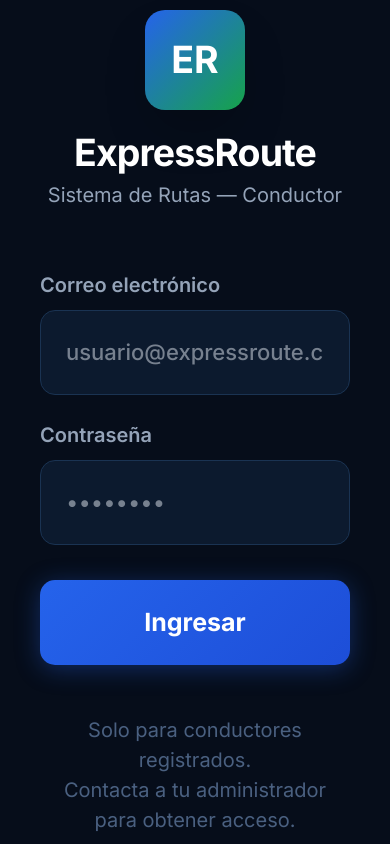
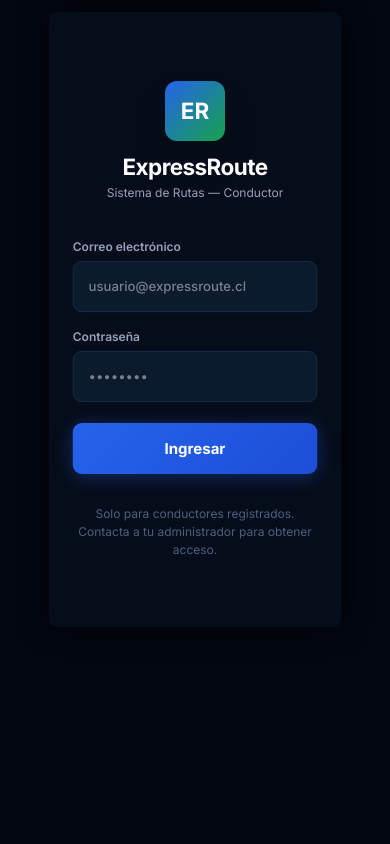
Before and after one commit to AlfonsoPV314/ExpressRoute---Mockup-funcional-para-plataforma-movil, a React (Vite) app: page / in a window 390 px wide. Built offline with nearby package versions, Linux system fonts and the light colour scheme.

Commit message:
cambiada resolucion para emular tablet

```diff
--- a/src/index.css
+++ b/src/index.css
@@ -1,10 +1,5 @@
 @import url('https://fonts.googleapis.com/css2?family=Inter:wght@300;400;500;600;700;800&display=swap');
 @import 'tailwindcss';
-
-/* Scale every rem-based Tailwind class 1.25× for landscape tablet */
-html {
-  font-size: 20px;
-}
 
 @theme {
   --font-sans: 'Inter', sans-serif;
@@ -28,22 +23,43 @@ html {
   box-sizing: border-box;
 }
 
-html, body, #root {
-  height: 100%;
-  width: 100%;
-  margin: 0;
-  padding: 0;
-  overflow: hidden;
+/* Base global */
+html {
+  font-size: 16px; /* Mantiene la escala estándar para evitar desbordes */
+  background-color: #030712; /* Fondo oscuro exterior para el PC */
 }
 
 body {
-  background: #060d1a;
+  margin: 0;
+  padding: 0;
+  background-color: #030712;
   color: #e2e8f0;
   font-family: 'Inter', sans-serif;
   -webkit-font-smoothing: antialiased;
+  min-height: 100vh;
+  display: flex;
+  justify-content: center;
+  align-items: center;
 }
 
-/* Hide scrollbar but allow scrolling */
+/* El contenedor principal de React donde se fuerza la resolución de Tablet */
+#root {
+  width: 100%;
+  max-width: 1180px;
+  height: 820px;
+  margin: 0 auto;
+  position: relative;
+  overflow: hidden;
+  background: #060d1a;
+  box-shadow: 0 0 40px rgba(0, 0, 0, 0.9);
+  border-radius: 12px;
+
+  /* Aplica la escala idéntica a hacer 67% de zoom out */
+  transform: scale(0.75);
+  transform-origin: top center; /* Mantiene la tablet centrada arriba */
+}
+
+/* Esconder scrollbar */
 .scrollable {
   overflow-y: auto;
   scrollbar-width: none;
@@ -56,14 +72,15 @@ body {
 .leaflet-container {
   background: #060d1a;
   font-family: 'Inter', sans-serif;
+  height: 100%;
+  width: 100%;
 }
 
-/* Brighten tile layer so streets are more legible against dark bg */
 .leaflet-tile-pane {
   filter: brightness(1.5) contrast(1.08);
 }
 
-/* Pulsing driver dot */
+/* Animaciones */
 @keyframes pulse-ring {
   0% { transform: scale(0.8); opacity: 1; }
   100% { transform: scale(2.2); opacity: 0; }
@@ -78,7 +95,6 @@ body {
   animation: pulse-ring 1.8s ease-out infinite;
 }
 
-/* Alert button press feedback */
 @keyframes alert-tap {
   0%, 100% { transform: scale(1); }
   50% { transform: scale(0.92); }
@@ -88,7 +104,6 @@ body {
   animation: alert-tap 0.15s ease;
 }
 
-/* Alert confirmation fade */
 @keyframes fade-in-up {
   from { opacity: 0; transform: translateY(16px); }
   to { opacity: 1; transform: translateY(0); }
```
